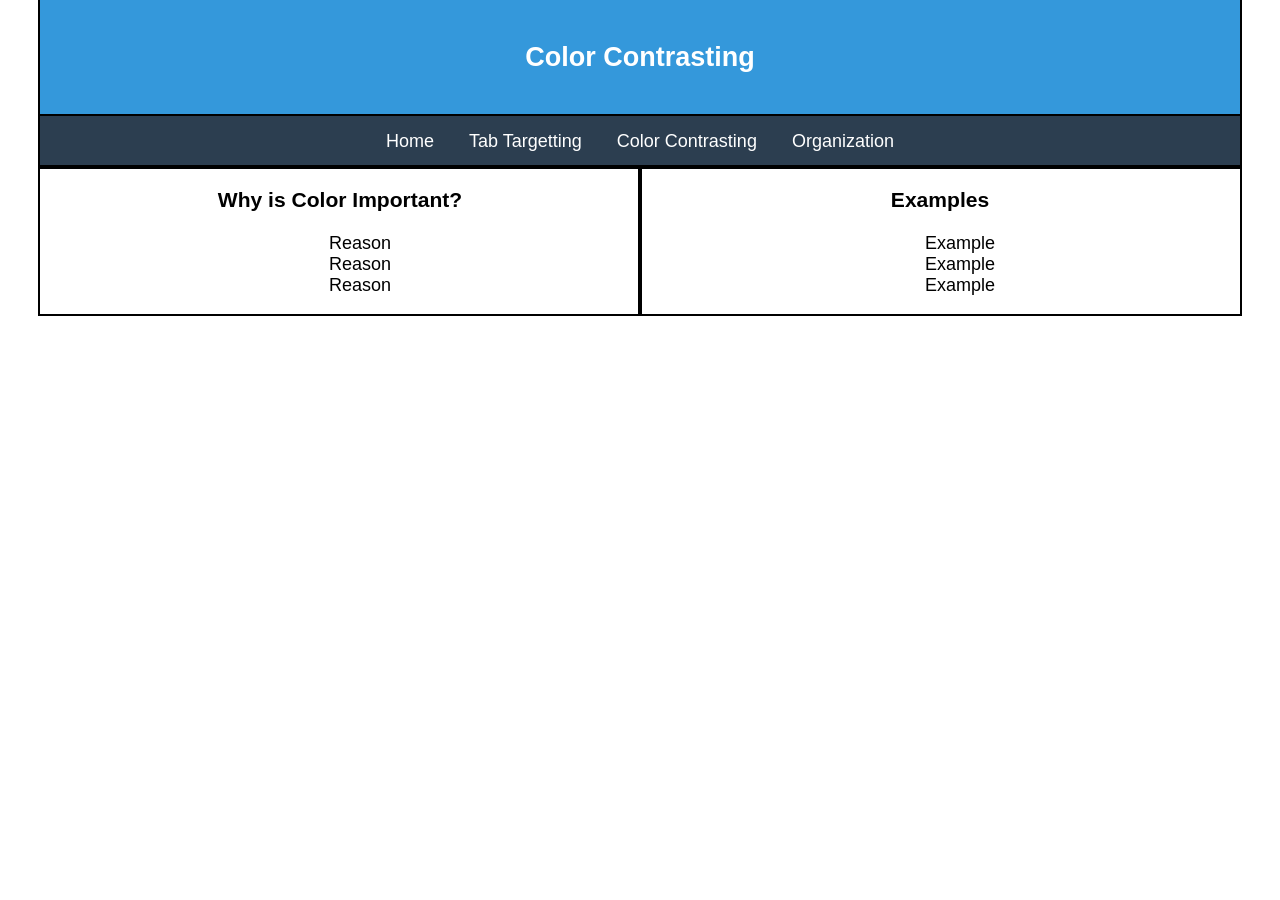
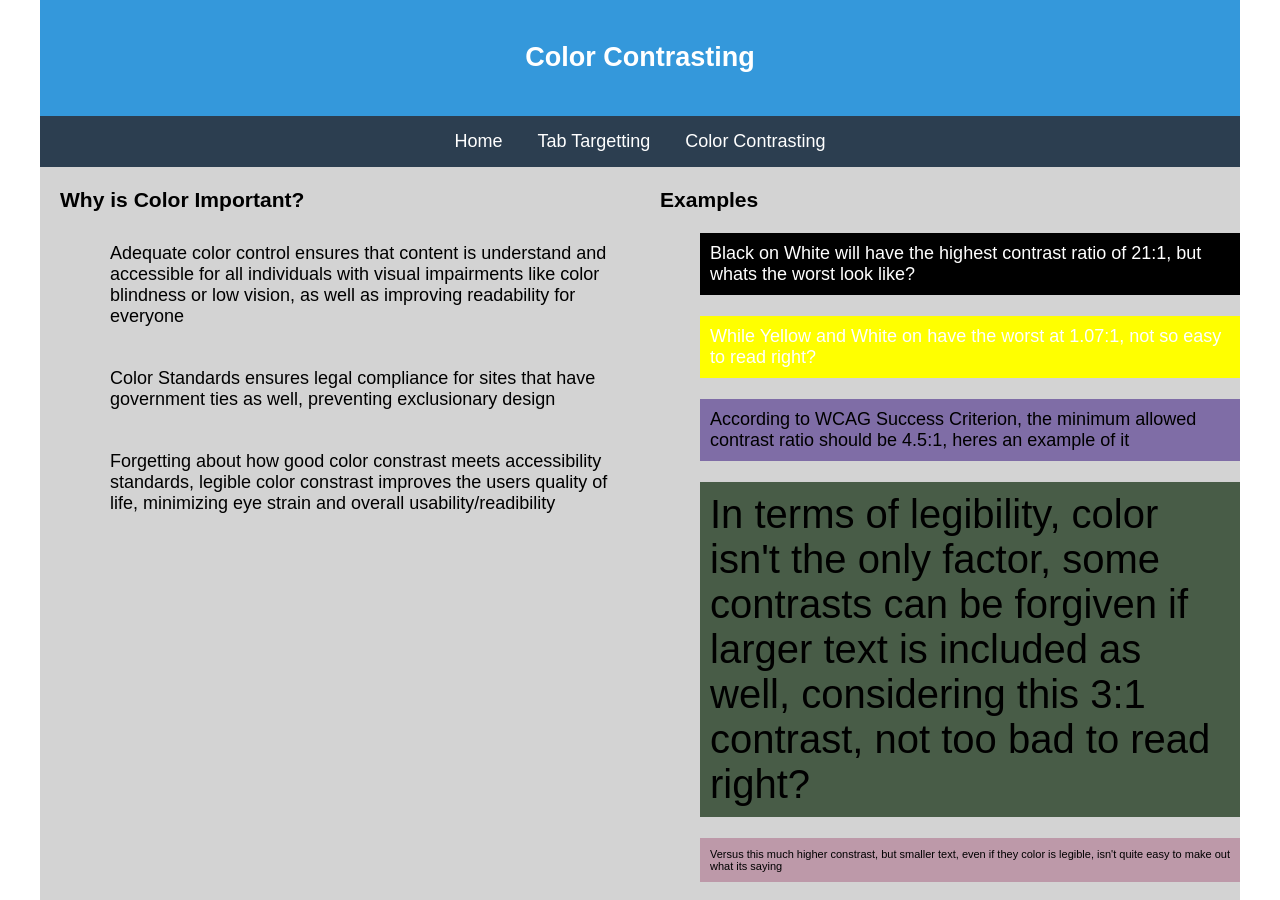
Before and after one commit to HowieMiao/CSCI-3150-Final, a plain HTML site: page ColorContrasting.html in a window 1280 px wide. Before the commit the page ends 800 px from the top, so only its background shows below. Drawn offline with Linux system fonts and the light colour scheme.

Commit message:
Submission for WAVE/OUTLINER testing

```diff
--- a/ColorContrasting.html
+++ b/ColorContrasting.html
@@ -16,22 +16,29 @@
                 <a href="./index.html">Home</a>
                 <a href="./TabTargetting.html">Tab Targetting</a>
                 <a href="./ColorContrasting.html">Color Contrasting</a>
-                <a href="./Organization.html">Organization</a>
             </nav>
             <aside id="aside1">
                 <h3>Why is Color Important?</h3>
                 <ul>
-                    <li>Reason</li>
-                    <li>Reason</li>
-                    <li>Reason</li>
+                    <li>Adequate color control ensures that content is understand and accessible for all individuals with visual impairments like color blindness or low vision, as well as improving readability for everyone</li>
+                    <br>
+                    <li>Color Standards ensures legal compliance for sites that have government ties as well, preventing exclusionary design</li>
+                    <br>
+                    <li>Forgetting about how good color constrast meets accessibility standards, legible color constrast improves the users quality of life, minimizing eye strain and overall usability/readibility</li>
                 </ul>
             </aside>
             <aside id="aside2">
                 <h3>Examples</h3>
-                <ul>
-                    <li>Example</li>
-                    <li>Example</li>
-                    <li>Example</li>
+                <ul id="examples">
+                    <li id="example1">Black on White will have the highest contrast ratio of 21:1, but whats the worst look like?</li>
+                    <br>
+                    <li id="example2">While Yellow and White on have the worst at 1.07:1, not so easy to read right? </li>
+                    <br>
+                    <li id="example3">According to WCAG Success Criterion, the minimum allowed contrast ratio should be 4.5:1, heres an example of it </li>
+                    <br>
+                    <li id="example4">In terms of legibility, color isn't the only factor, some contrasts can be forgiven if larger text is included as well, considering this 3:1 contrast, not too bad to read right?</li>
+                    <br>
+                    <li id="example5">Versus this much higher constrast, but smaller text, even if they color is legible, isn't quite easy to make out what its saying</li>
                 </ul>
             </aside>
     </section>
--- a/styles.css
+++ b/styles.css
@@ -12,7 +12,8 @@ header{
 }
 
 aside{
-    text-align: center;
+    text-align: left;
+    padding-left: 20px;
 }
 
 #intro{
@@ -40,6 +41,50 @@ nav a {
     margin: 0 15px;
 }
 
+h1#congrats {
+    font-size: 4em;
+    color: #008000; /* Green color */
+    margin: 50px 0;
+}
+
+li{
+    padding:10px
+}
+
+a#target{
+    color:lightgray
+}
+
+a#target:focus {
+    color:darkorchid
+}
+
+#example1{
+    background-color: black;
+    color:white
+}
+
+#example2{
+    background-color:yellow;
+    color:white
+}
+
+#example3{
+    background-color: #7F6DA6;
+    color:black
+}
+
+#example4{
+    background-color: #485C47;
+    color:black;
+    font-size: 40px;
+}
+
+#example5{
+    background-color: #BD99A9;
+    color:black;
+    font-size: 11px;
+}
 .container{
     max-width: 1200px;
     margin: 0 auto;
@@ -56,8 +101,23 @@ nav a {
     "footy  footy";
   }
 
-#title {grid-area:heady;outline:2px solid black;}
-#table-of-contents {grid-area: nav1;outline:2px solid black;}
-#bodyIntro {grid-area: title1;outline:2px solid black;}
-#aside1{grid-area: aside1;outline:2px solid black;}
-#aside2{grid-area: aside2;outline:2px solid black;}
+#title {grid-area:heady;}
+#table-of-contents {grid-area: nav1;}
+#bodyIntro {grid-area: title1;background-color: lightgray;}
+#aside1{grid-area: aside1;background-color: lightgray;}
+#aside2{grid-area: aside2;background-color: lightgray;}
+
+@media screen
+  and (max-width: 640px)  {
+.container {
+grid-template-columns:
+   1fr;
+grid-template-areas:
+  "heady"
+  "nav1"
+  "title1"
+  "aside1"
+  "aside2"
+  "footy";
+}
+}
```
Also changed, not shown: TabTargetting.html (+14 -7 lines), goal.html (added, +12 -0 lines), index.html (+12 -7 lines).
